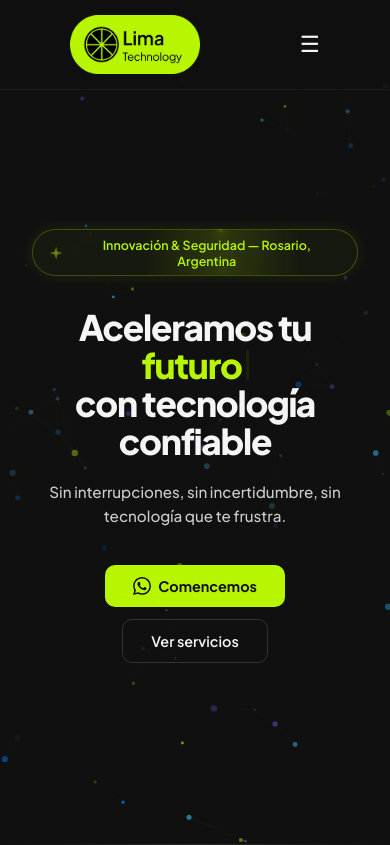
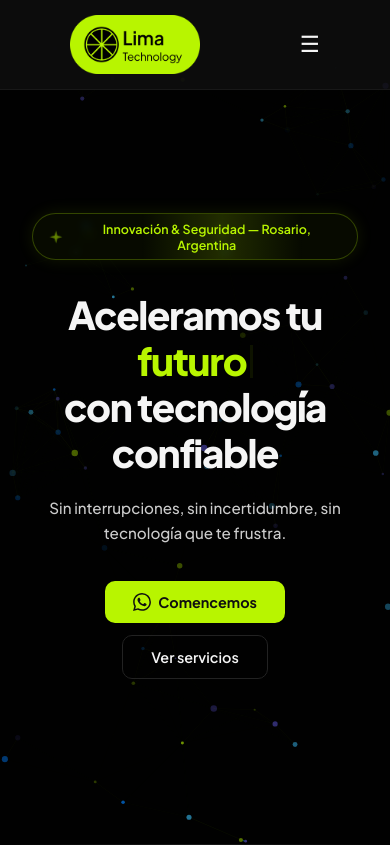
Before and after one commit to limatechnology/lima-landing-1.1, a Next.js app: page / in a window 390 px wide. Shown: the top 845 px of the page. Built offline with nearby package versions, Linux system fonts and the light colour scheme.

Commit message:
UI: Ajuste de colores (010101 y 0D0D0D) y layout de Hero para mobile

```diff
--- a/app/globals.css
+++ b/app/globals.css
@@ -1,5 +1,5 @@
 @import url('https://fonts.googleapis.com/css2?family=Plus+Jakarta+Sans:wght@400;500;600;700;800&display=swap');
-:root{--lima:#B8F500;--lima-10:rgba(184,245,0,.10);--lima-15:rgba(184,245,0,.15);--bg:#101010;--card:#181818;--card-h:#1e1e1e;--t1:#F5F5F5;--t2:#CCCCCC;--t3:#777777;--brd:#2a2a2a;--brd2:#333333}
+:root{--lima:#B8F500;--lima-10:rgba(184,245,0,.10);--lima-15:rgba(184,245,0,.15);--bg:#010101;--card:#0D0D0D;--card-h:#111111;--t1:#F5F5F5;--t2:#CCCCCC;--t3:#777777;--brd:#1a1a1a;--brd2:#222222}
 *{margin:0;padding:0;box-sizing:border-box}html{scroll-behavior:smooth}
 body{font-family:'Plus Jakarta Sans',-apple-system,sans-serif;background:var(--bg);color:var(--t1);overflow-x:hidden;-webkit-font-smoothing:antialiased}
 ::-webkit-scrollbar{width:5px}::-webkit-scrollbar-track{background:var(--bg)}::-webkit-scrollbar-thumb{background:#333;border-radius:3px}
@@ -15,7 +15,7 @@ body{font-family:'Plus Jakarta Sans',-apple-system,sans-serif;background:var(--b
 @keyframes bl{0%,100%{opacity:1;transform:scale(1)}50%{opacity:.5;transform:scale(.9)}}
 .hero h1{font-size:clamp(2.4rem,5.5vw,4.2rem);font-weight:800;line-height:1.08;letter-spacing:-.035em;max-width:1100px;margin:0 auto 1.25rem;animation:fu .7s ease .08s both}
 .hl{color:var(--lima)}.tw-word{color:var(--lima);white-space:nowrap;display:inline-flex;align-items:center;position:relative}.tw-cursor{display:inline-block;width:3px;height:.85em;background:var(--lima);margin-left:4px;vertical-align:middle;animation:cb .6s ease infinite}
-@media(max-width:480px){.hero h1{font-size:2.2rem;max-width:100%}}
+@media(max-width:480px){.hero h1{font-size:2.4rem;max-width:100%;line-height:1.2}.hero h1 br{display:block}}
 @keyframes cb{0%,100%{opacity:1}50%{opacity:0}}
 .hs{font-size:clamp(.95rem,1.8vw,1.15rem);color:var(--t2);max-width:520px;line-height:1.6;margin-bottom:2.25rem;font-weight:500;animation:fu .7s ease .16s both}
 .hb{display:flex;gap:.75rem;flex-wrap:wrap;justify-content:center;animation:fu .7s ease .24s both}
--- a/app/page.js
+++ b/app/page.js
@@ -215,7 +215,7 @@ export default function LimaTechnology() {
 
       <section className="hero">
         <div className="hp"><span className="hps">{I.spark}</span> Innovación & Seguridad — Rosario, Argentina</div>
-        <h1>Aceleramos tu{" "}<span className="tw-word">{typedWord}<span className="tw-cursor" /></span><br />con tecnología confiable</h1>
+        <h1>Aceleramos tu<br /> <span className="tw-word">{typedWord}<span className="tw-cursor" /></span><br />con tecnología confiable</h1>
 
         <p className="hs">Sin interrupciones, sin incertidumbre, sin tecnología que te frustra.</p>
         <div className="hb">
```
